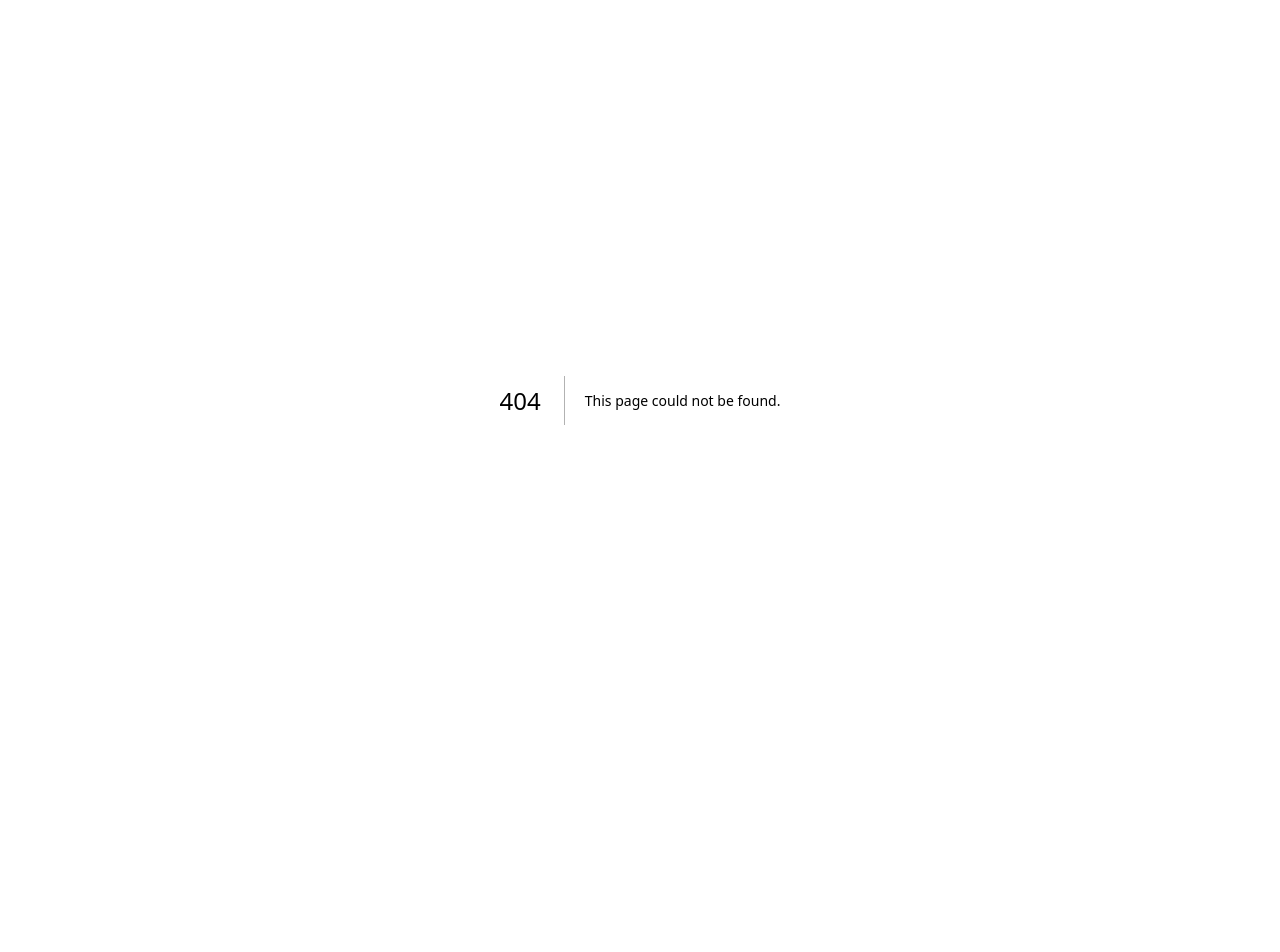
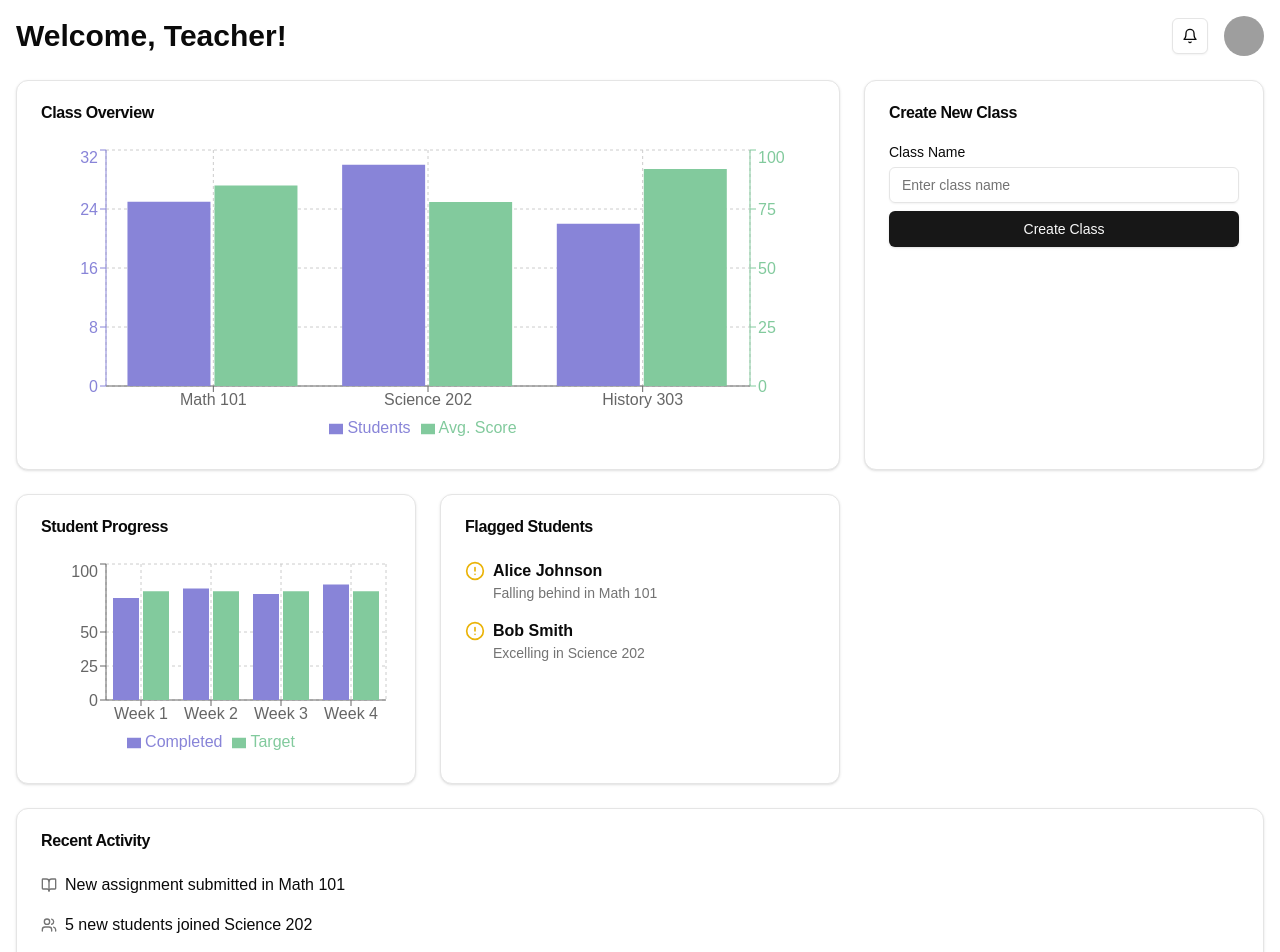
Before and after one commit to giolynx104/jamc, a Next.js app: page /dashboard/teacher in a window 1280 px wide. Before the commit this address had no page. Shown: the top 952 px of the page. Before the commit the page ends 800 px from the top, so only its background shows below. Built offline with nearby package versions, Linux system fonts and the light colour scheme; grey boxes are pictures that could not be loaded.

Commit message:
Add teacher dashboard UI
Haven't refined yet

```diff
--- a/package.json
+++ b/package.json
@@ -30,6 +30,7 @@
     "react-dom": "^18.3.1",
     "react-hook-form": "^7.53.0",
     "react-icons": "^5.3.0",
+    "recharts": "^2.13.0",
     "tailwind-merge": "^2.5.4",
     "tailwindcss-animate": "^1.0.7",
     "zod": "^3.23.8"
--- /dev/null
+++ b/src/app/dashboard/teacher/page.tsx
@@ -0,0 +1,5 @@
+import { TeacherDashboardComponent } from "@/components/teacher-dashboard"
+
+export default function TeacherDashboardPage() {
+  return <TeacherDashboardComponent />
+}
--- /dev/null
+++ b/src/components/teacher-dashboard.tsx
@@ -0,0 +1,159 @@
+"use client"
+
+import { useState } from 'react'
+import { Button } from "@/components/ui/button"
+import { Card, CardContent, CardDescription, CardFooter, CardHeader, CardTitle } from "@/components/ui/card"
+import { Input } from "@/components/ui/input"
+import { Label } from "@/components/ui/label"
+import { Tabs, TabsContent, TabsList, TabsTrigger } from "@/components/ui/tabs"
+import { Avatar, AvatarFallback, AvatarImage } from "@/components/ui/avatar"
+import { BarChart, Bar, XAxis, YAxis, CartesianGrid, Tooltip, Legend, ResponsiveContainer } from 'recharts'
+import { Bell, BookOpen, Users, AlertCircle, ChevronRight } from 'lucide-react'
+
+// Mock data
+const classesData = [
+  { name: 'Math 101', students: 25, avgScore: 85 },
+  { name: 'Science 202', students: 30, avgScore: 78 },
+  { name: 'History 303', students: 22, avgScore: 92 },
+]
+
+const studentProgressData = [
+  { name: 'Week 1', completed: 75, target: 80 },
+  { name: 'Week 2', completed: 82, target: 80 },
+  { name: 'Week 3', completed: 78, target: 80 },
+  { name: 'Week 4', completed: 85, target: 80 },
+]
+
+const flaggedStudents = [
+  { id: 1, name: "Alice Johnson", reason: "Falling behind in Math 101" },
+  { id: 2, name: "Bob Smith", reason: "Excelling in Science 202" },
+]
+
+export function TeacherDashboardComponent() {
+  const [newClassName, setNewClassName] = useState('')
+
+  const handleCreateClass = (e: React.FormEvent) => {
+    e.preventDefault()
+    console.log('Creating new class:', newClassName)
+    // Here you would typically make an API call to create a new class
+    setNewClassName('')
+  }
+
+  return (
+    <div className="container mx-auto p-4">
+      <header className="flex justify-between items-center mb-6">
+        <h1 className="text-3xl font-bold">Welcome, Teacher!</h1>
+        <div className="flex items-center space-x-4">
+          <Button variant="outline" size="icon">
+            <Bell className="h-4 w-4" />
+          </Button>
+          <Avatar>
+            <AvatarImage src="https://github.com/shadcn.png" alt="@shadcn" />
+            <AvatarFallback>CN</AvatarFallback>
+          </Avatar>
+        </div>
+      </header>
+
+      <div className="grid grid-cols-1 md:grid-cols-3 gap-6">
+        <Card className="md:col-span-2">
+          <CardHeader>
+            <CardTitle>Class Overview</CardTitle>
+          </CardHeader>
+          <CardContent>
+            <ResponsiveContainer width="100%" height={300}>
+              <BarChart data={classesData}>
+                <CartesianGrid strokeDasharray="3 3" />
+                <XAxis dataKey="name" />
+                <YAxis yAxisId="left" orientation="left" stroke="#8884d8" />
+                <YAxis yAxisId="right" orientation="right" stroke="#82ca9d" />
+                <Tooltip />
+                <Legend />
+                <Bar yAxisId="left" dataKey="students" fill="#8884d8" name="Students" />
+                <Bar yAxisId="right" dataKey="avgScore" fill="#82ca9d" name="Avg. Score" />
+              </BarChart>
+            </ResponsiveContainer>
+          </CardContent>
+        </Card>
+
+        <Card>
+          <CardHeader>
+            <CardTitle>Create New Class</CardTitle>
+          </CardHeader>
+          <CardContent>
+            <form onSubmit={handleCreateClass}>
+              <div className="flex flex-col space-y-2">
+                <Label htmlFor="className">Class Name</Label>
+                <Input
+                  id="className"
+                  placeholder="Enter class name"
+                  value={newClassName}
+                  onChange={(e) => setNewClassName(e.target.value)}
+                />
+                <Button type="submit">Create Class</Button>
+              </div>
+            </form>
+          </CardContent>
+        </Card>
+
+        <Card>
+          <CardHeader>
+            <CardTitle>Student Progress</CardTitle>
+          </CardHeader>
+          <CardContent>
+            <ResponsiveContainer width="100%" height={200}>
+              <BarChart data={studentProgressData}>
+                <CartesianGrid strokeDasharray="3 3" />
+                <XAxis dataKey="name" />
+                <YAxis />
+                <Tooltip />
+                <Legend />
+                <Bar dataKey="completed" fill="#8884d8" name="Completed" />
+                <Bar dataKey="target" fill="#82ca9d" name="Target" />
+              </BarChart>
+            </ResponsiveContainer>
+          </CardContent>
+        </Card>
+
+        <Card>
+          <CardHeader>
+            <CardTitle>Flagged Students</CardTitle>
+          </CardHeader>
+          <CardContent>
+            {flaggedStudents.map((student) => (
+              <div key={student.id} className="mb-4 flex items-start">
+                <AlertCircle className="mr-2 h-5 w-5 text-yellow-500 flex-shrink-0 mt-0.5" />
+                <div>
+                  <h3 className="font-semibold">{student.name}</h3>
+                  <p className="text-sm text-muted-foreground">{student.reason}</p>
+                </div>
+              </div>
+            ))}
+          </CardContent>
+        </Card>
+
+        <Card className="md:col-span-3">
+          <CardHeader>
+            <CardTitle>Recent Activity</CardTitle>
+          </CardHeader>
+          <CardContent>
+            <div className="space-y-4">
+              <div className="flex items-center">
+                <BookOpen className="mr-2 h-4 w-4 text-muted-foreground" />
+                <span>New assignment submitted in Math 101</span>
+              </div>
+              <div className="flex items-center">
+                <Users className="mr-2 h-4 w-4 text-muted-foreground" />
+                <span>5 new students joined Science 202</span>
+              </div>
+            </div>
+          </CardContent>
+          <CardFooter>
+            <Button variant="link" className="w-full">
+              View All Activity <ChevronRight className="ml-2 h-4 w-4" />
+            </Button>
+          </CardFooter>
+        </Card>
+      </div>
+    </div>
+  )
+}
```
Also changed, not shown: 1 other file (tests, documents, lock files or other folders).
